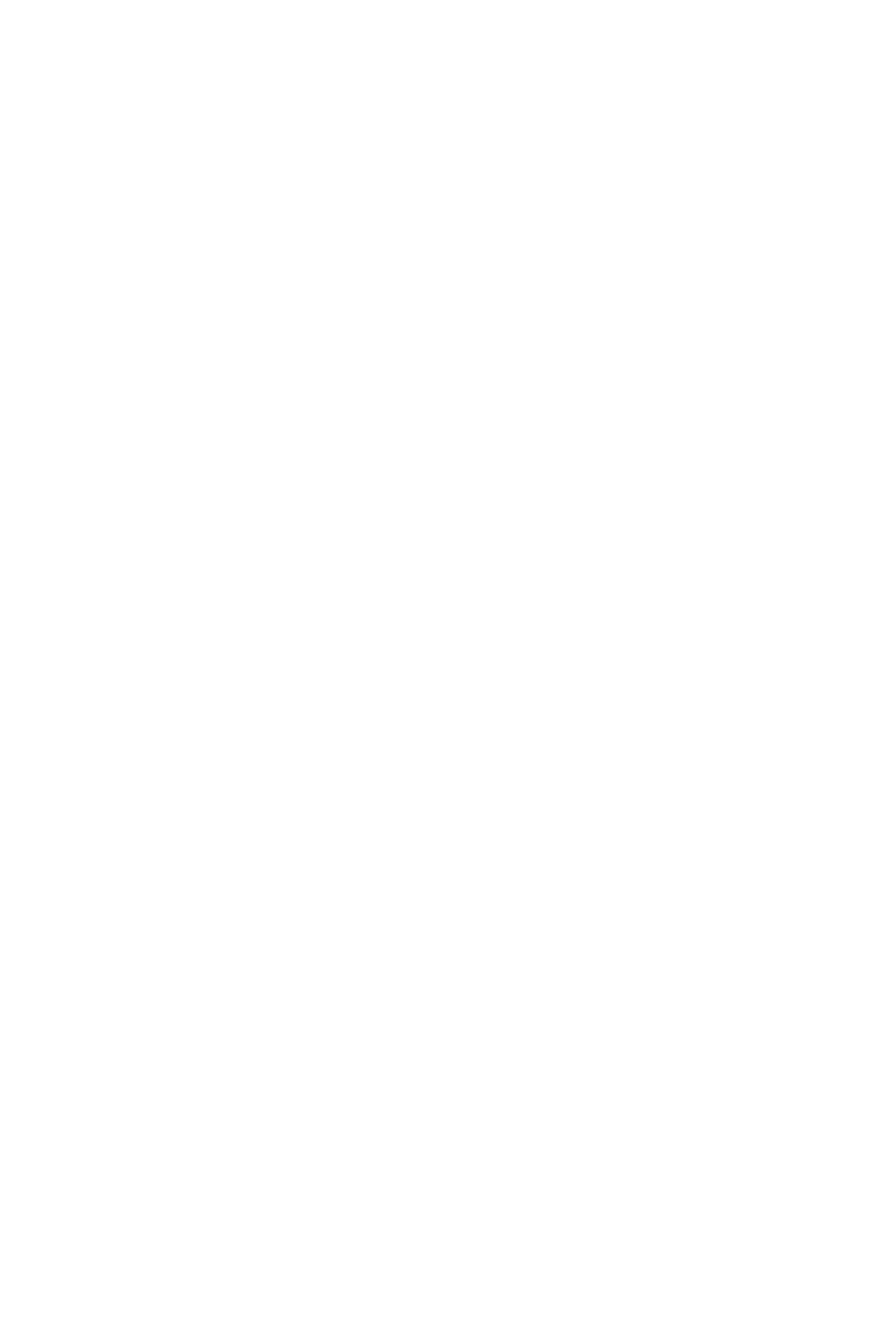
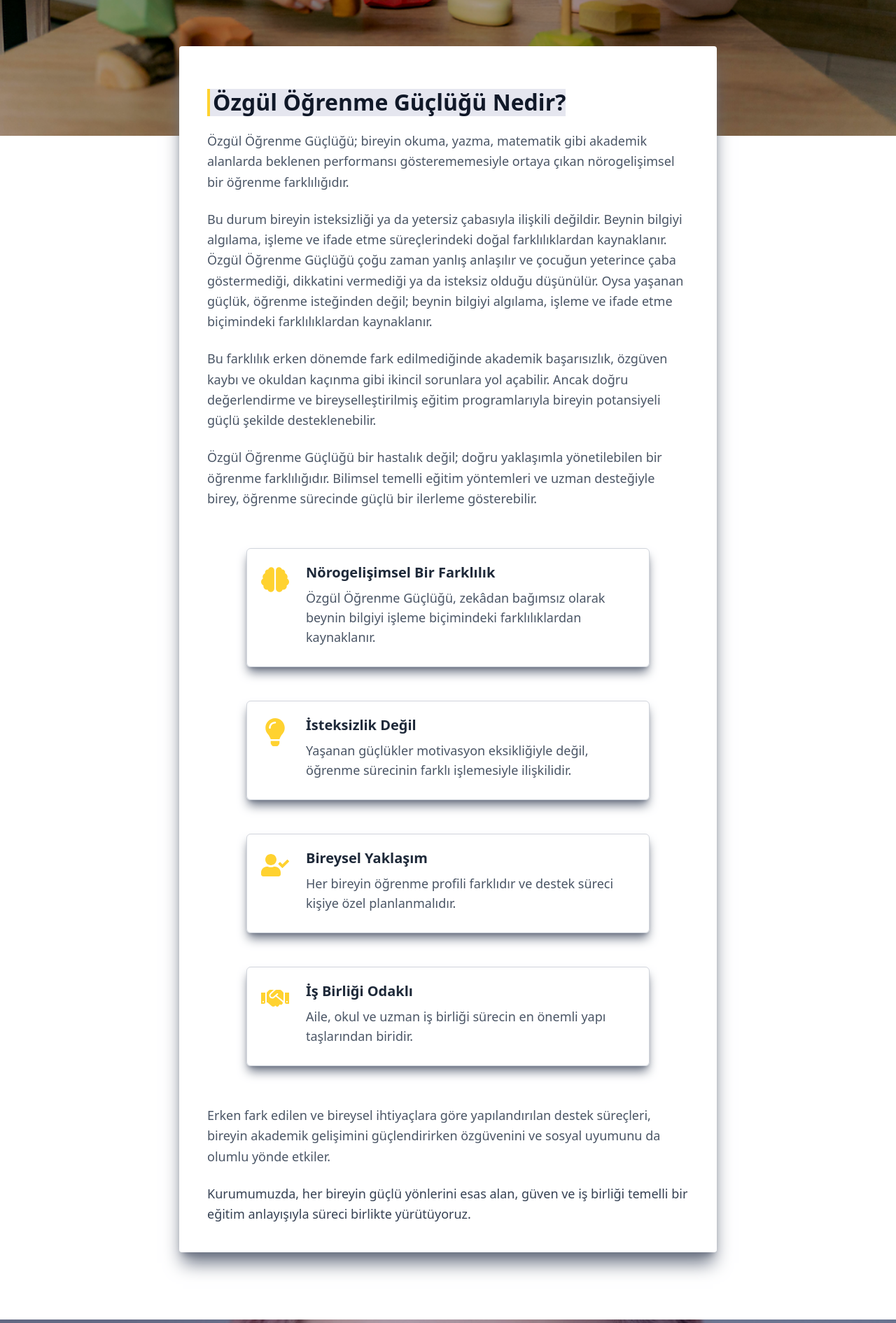
Before and after one commit to furkansylu97/OzelFidanlarOzelEgitimVeRehabilitasyon, a React (Vite) app in the folder OzelFidanlar/: page /trainings/special-learning-disability/what-is in a window 1280 px wide. Before the commit this address had no page. Shown: the part 820-2710 px from the top of the page at 70% size. Before the commit the page ends 800 px from the top, so only its background shows below. Built offline with nearby package versions, Linux system fonts and the light colour scheme.

Commit message:
feat: add special learning disability what is detail page with nested routing

```diff
--- /dev/null
+++ b/OzelFidanlar/src/features/home/data/SpecialLearningDisabilityWhatIs/specialLearningDisabilityWhatIs.ts
@@ -0,0 +1,64 @@
+import { FaBrain, FaLightbulb, FaUserCheck, FaHandshake } from "react-icons/fa";
+
+export const specialLearningDisabilityWhatIs = {
+  hero: {
+    title: "Özgül Öğrenme Güçlüğü Nedir?",
+    imageAlt: "Özgül Öğrenme Güçlüğü Nedir",
+  },
+
+  intro: [
+    "Özgül Öğrenme Güçlüğü; bireyin okuma, yazma, matematik gibi akademik alanlarda beklenen performansı gösterememesiyle ortaya çıkan nörogelişimsel bir öğrenme farklılığıdır.",
+
+    "Bu durum bireyin isteksizliği ya da yetersiz çabasıyla ilişkili değildir. Beynin bilgiyi algılama, işleme ve ifade etme süreçlerindeki doğal farklılıklardan kaynaklanır.",
+  ],
+
+  paragraphs: [
+    `
+    Özgül Öğrenme Güçlüğü çoğu zaman yanlış anlaşılır ve çocuğun yeterince
+    çaba göstermediği, dikkatini vermediği ya da isteksiz olduğu düşünülür.
+    Oysa yaşanan güçlük, öğrenme isteğinden değil; beynin bilgiyi algılama,
+    işleme ve ifade etme biçimindeki farklılıklardan kaynaklanır.
+    `,
+    `
+    Bu farklılık erken dönemde fark edilmediğinde akademik başarısızlık,
+    özgüven kaybı ve okuldan kaçınma gibi ikincil sorunlara yol açabilir.
+    Ancak doğru değerlendirme ve bireyselleştirilmiş eğitim programlarıyla
+    bireyin potansiyeli güçlü şekilde desteklenebilir.
+    `,
+    `
+    Özgül Öğrenme Güçlüğü bir hastalık değil; doğru yaklaşımla yönetilebilen
+    bir öğrenme farklılığıdır. Bilimsel temelli eğitim yöntemleri ve
+    uzman desteğiyle birey, öğrenme sürecinde güçlü bir ilerleme
+    gösterebilir.
+    `,
+  ],
+
+  highlights: [
+    {
+      icon: FaBrain,
+      title: "Nörogelişimsel Bir Farklılık",
+      text: "Özgül Öğrenme Güçlüğü, zekâdan bağımsız olarak beynin bilgiyi işleme biçimindeki farklılıklardan kaynaklanır.",
+    },
+    {
+      icon: FaLightbulb,
+      title: "İsteksizlik Değil",
+      text: "Yaşanan güçlükler motivasyon eksikliğiyle değil, öğrenme sürecinin farklı işlemesiyle ilişkilidir.",
+    },
+    {
+      icon: FaUserCheck,
+      title: "Bireysel Yaklaşım",
+      text: "Her bireyin öğrenme profili farklıdır ve destek süreci kişiye özel planlanmalıdır.",
+    },
+    {
+      icon: FaHandshake,
+      title: "İş Birliği Odaklı",
+      text: "Aile, okul ve uzman iş birliği sürecin en önemli yapı taşlarından biridir.",
+    },
+  ],
+
+  closing: [
+    "Erken fark edilen ve bireysel ihtiyaçlara göre yapılandırılan destek süreçleri, bireyin akademik gelişimini güçlendirirken özgüvenini ve sosyal uyumunu da olumlu yönde etkiler.",
+
+    "Kurumumuzda, her bireyin güçlü yönlerini esas alan, güven ve iş birliği temelli bir eğitim anlayışıyla süreci birlikte yürütüyoruz.",
+  ],
+};
--- /dev/null
+++ b/OzelFidanlar/src/features/home/pages/special-learning-disability-what-is-page/SpecialLearningDisabilityWhatIsPage.tsx
@@ -0,0 +1,12 @@
+import SpecialLearningDisabilityWhatIsSection from "../../sections/SpecialLearningDisabilityWhatIs/SpecialLearningDisabilityWhatIsSection";
+
+const SpecialLearningDisabilityWhatIsPage = () => {
+  return (
+    <>
+      <SpecialLearningDisabilityWhatIsSection />
+      <section aria-hidden className="h-24" />
+    </>
+  );
+};
+
+export default SpecialLearningDisabilityWhatIsPage;
--- /dev/null
+++ b/OzelFidanlar/src/features/home/sections/SpecialLearningDisabilityWhatIs/SpecialLearningDisabilityWhatIsSection.tsx
@@ -0,0 +1,80 @@
+import React from "react";
+import sldImage from "../../../../assets/images/home/hero/slide-2.jpg";
+import { specialLearningDisabilityWhatIs } from "../../data/SpecialLearningDisabilityWhatIs/specialLearningDisabilityWhatIs";
+
+const SpecialLearningDisabilityWhatIsSection: React.FC = () => {
+  const { hero, intro, paragraphs, highlights, closing } =
+    specialLearningDisabilityWhatIs;
+
+  return (
+    <section className="relative w-full">
+      <div className="relative w-full overflow-hidden">
+        <img
+          src={sldImage}
+          alt={hero.imageAlt}
+          className="h-[calc(var(--viewport-height)*0.7)] w-full object-cover"
+        />
+        <div className="absolute inset-0 bg-black/30" />
+      </div>
+
+      <div className="relative -mt-32 flex justify-center">
+        <div className="w-full max-w-3xl rounded-sm bg-white p-10 shadow-xl shadow-gray-500">
+          <h1 className="mb-10 inline-block border-l-4 border-amber-300 bg-[#001064]/10 pl-1 text-3xl font-bold text-gray-900">
+            {hero.title}
+          </h1>
+
+          <div className="space-y-6 text-lg leading-relaxed text-gray-600">
+            {intro.map((text, i) => (
+              <p key={i}>{text}</p>
+            ))}
+          </div>
+
+          <div className="space-y-6 text-lg leading-relaxed text-gray-600">
+            {paragraphs.map((text, i) => (
+              <p key={i}>{text}</p>
+            ))}
+          </div>
+
+          <div className="flex items-center justify-center">
+            <div className="my-14 grid grid-cols-1 gap-12">
+              {highlights.map((item, i) => {
+                const Icon = item.icon;
+                return (
+                  <div
+                    key={i}
+                    className="group flex max-w-xl gap-4 rounded-md border border-gray-300 p-5 shadow-lg shadow-gray-500 transition-all duration-300 hover:-translate-y-1 hover:shadow-xl"
+                  >
+                    <div className="mt-1 text-amber-300 transition-colors duration-300 group-hover:text-[#001064]">
+                      <Icon className="w-10 h-10 group-hover:scale-110 transition-transform" />
+                    </div>
+                    <div className="px-2">
+                      <h2 className="text-xl font-semibold text-gray-800">
+                        {item.title}
+                      </h2>
+                      <p className="text-lg text-gray-600 my-2">{item.text}</p>
+                    </div>
+                  </div>
+                );
+              })}
+            </div>
+          </div>
+
+          <div className="space-y-6 text-lg leading-relaxed text-gray-600">
+            {closing.map((text, i) => (
+              <p
+                key={i}
+                className={
+                  i === closing.length - 1 ? "font-medium text-gray-700" : ""
+                }
+              >
+                {text}
+              </p>
+            ))}
+          </div>
+        </div>
+      </div>
+    </section>
+  );
+};
+
+export default SpecialLearningDisabilityWhatIsSection;
--- a/OzelFidanlar/src/router/AppRouter.tsx
+++ b/OzelFidanlar/src/router/AppRouter.tsx
@@ -6,6 +6,7 @@ import AboutUsPage from "../features/home/pages/aboutuspage/AboutUsPage";
 import TeamPage from "../features/home/pages/teampage/TeamPage";
 import TrainingsPage from "../features/home/pages/trainingspage/TrainingsPage";
 import SpecialLearningDisabilityPage from "../features/home/pages/special-learning-disability-page/SpecialLearningDisabilityPage";
+import SpecialLearningDisabilityWhatIsPage from "../features/home/pages/special-learning-disability-what-is-page/SpecialLearningDisabilityWhatIsPage";
 
 export const router = createBrowserRouter([
   {
@@ -47,6 +48,10 @@ export const router = createBrowserRouter([
                 index: true,
                 element: <SpecialLearningDisabilityPage />,
               },
+              {
+                path: "what-is",
+                element: <SpecialLearningDisabilityWhatIsPage />,
+              },
             ],
           },
         ],
```
